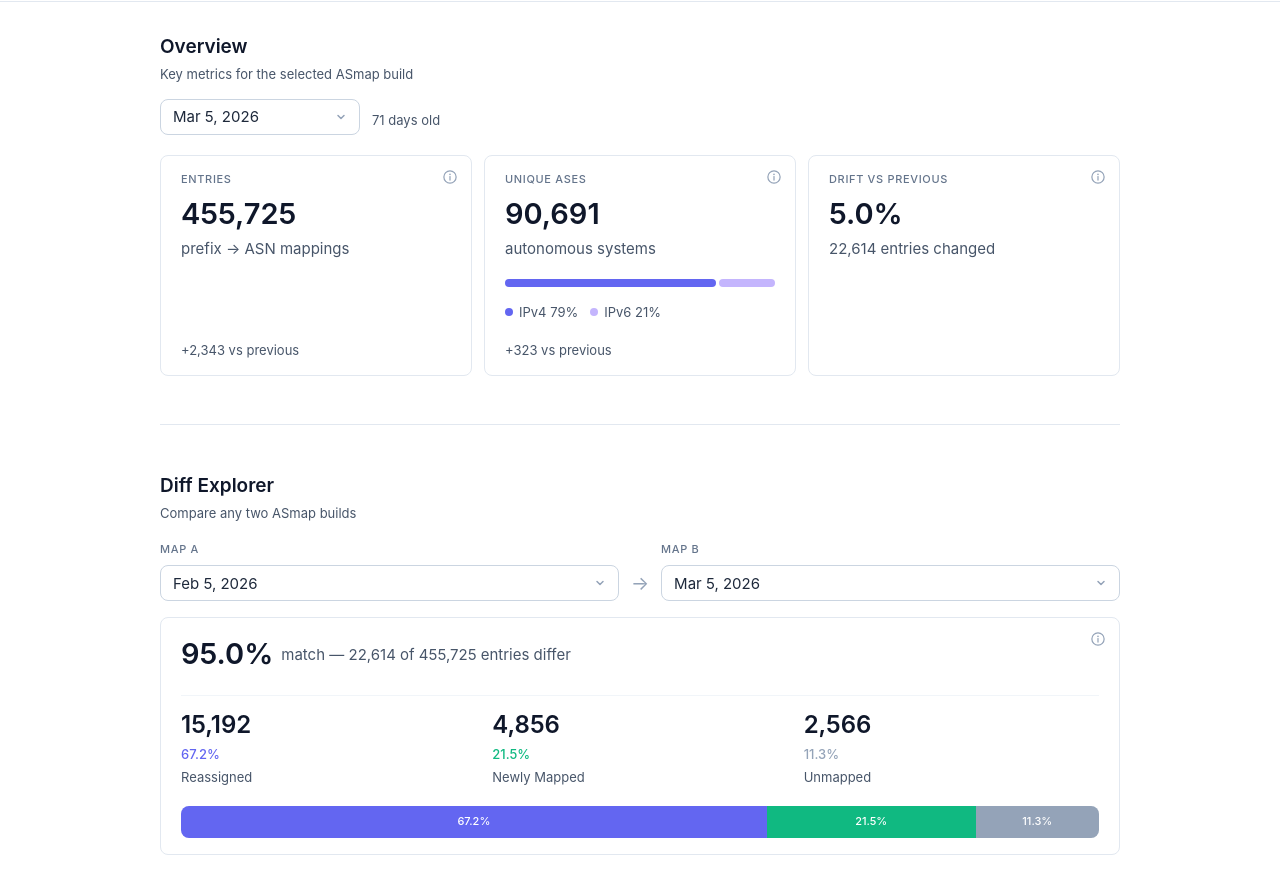
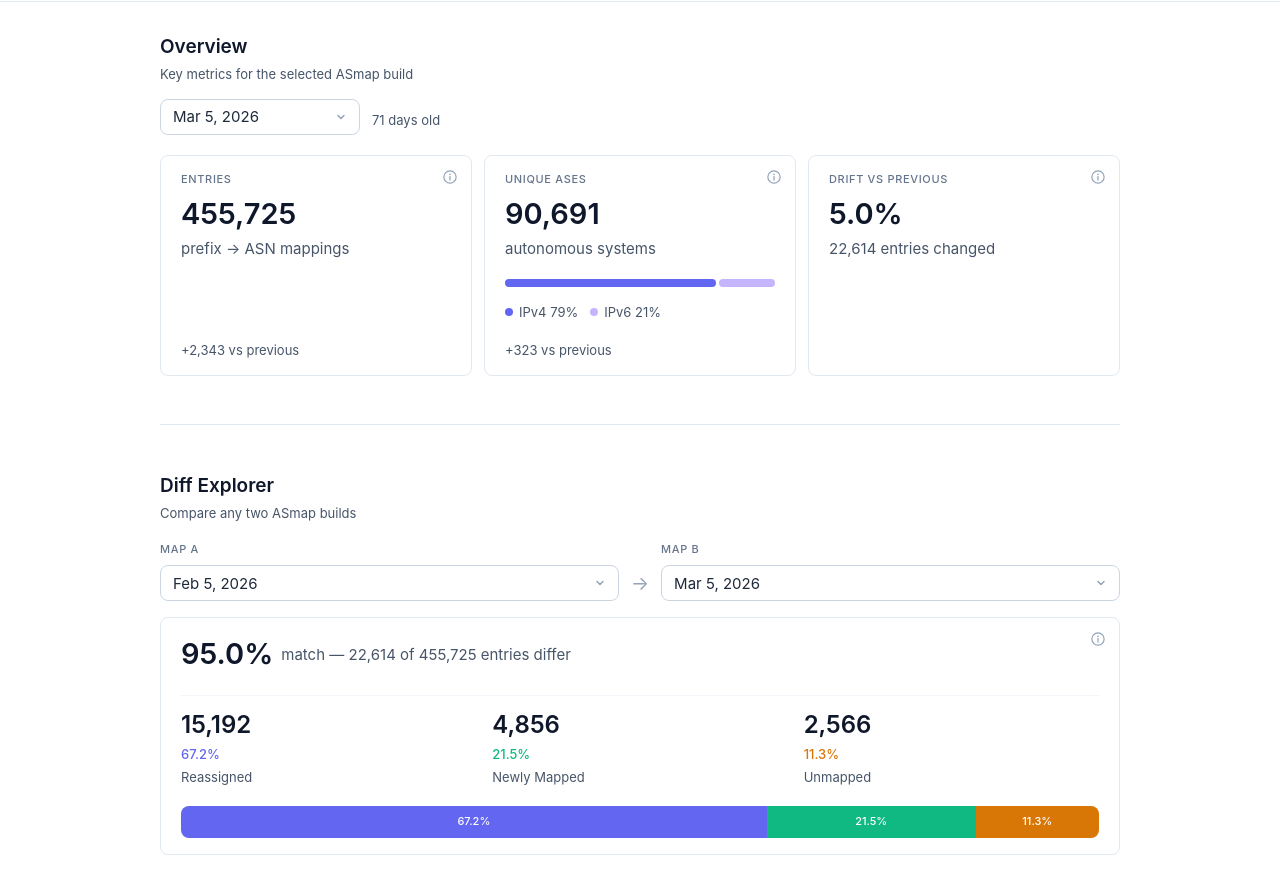
Before and after one commit to jorisstrakeljahn/asmap-dashboard, a plain HTML site: page web/index.html in a window 1280 px wide. Shown: the part 67-936 px from the top of the page. Drawn offline with Linux system fonts and the light colour scheme.

Commit message:
web: Recolor unmapped diff segments with the warning amber

```diff
--- a/web/assets/css/diff-explorer.css
+++ b/web/assets/css/diff-explorer.css
@@ -99,7 +99,7 @@
 }
 
 .classification-cell__share--unmapped {
-    color: var(--color-neutral);
+    color: var(--color-warning);
 }
 
 .classification-cell__label {
@@ -136,7 +136,7 @@
 }
 
 .stacked-bar__segment--unmapped {
-    background: var(--color-neutral);
+    background: var(--color-warning);
 }
 
 .diff-explorer__notice {
```
